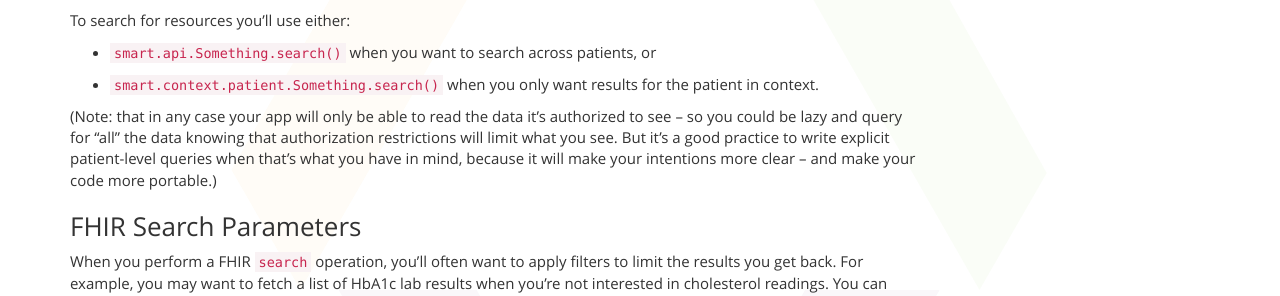
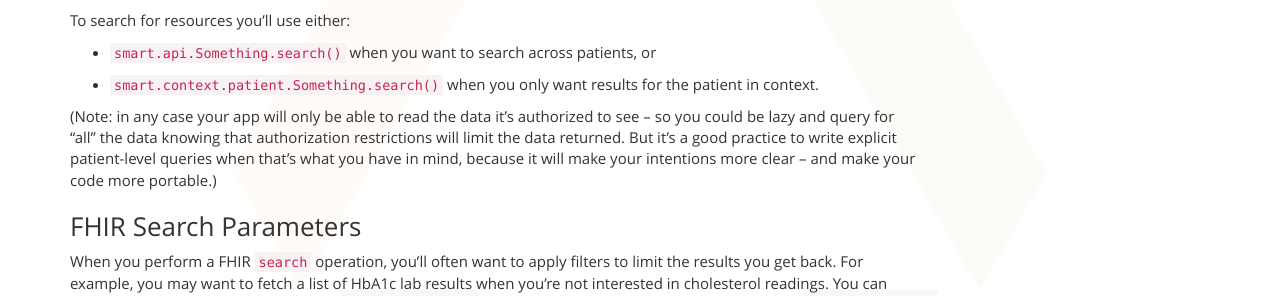
Before and after one commit to smart-on-fhir/smart-on-fhir.github.io, a Jekyll site: the page built from clients/javascript/api/index.md, in a window 1280 px wide. Shown: the part 826-1122 px from the top of the page. Built offline with Jekyll 4.4.1, drawn with Linux system fonts in a browser that asks for light colours; Markdown is read by kramdown in place of the engine named in the settings.

Commit message:
Update index.md

```diff
--- a/clients/javascript/api/index.md
+++ b/clients/javascript/api/index.md
@@ -50,9 +50,9 @@ To search for resources you'll use either:
 
  * `smart.context.patient.Something.search()` when you only want results for the patient in context.
 
-(Note: that in any case your app will only be able to read the data it's
+(Note: in any case your app will only be able to read the data it's
 authorized to see -- so you could be lazy and query for "all" the data knowing
-that authorization restrictions will limit what you see. But it's a good
+that authorization restrictions will limit the data returned. But it's a good
 practice to write explicit patient-level queries when that's what you have in
 mind, because it will make your intentions more clear -- and make your code
 more portable.)
```
